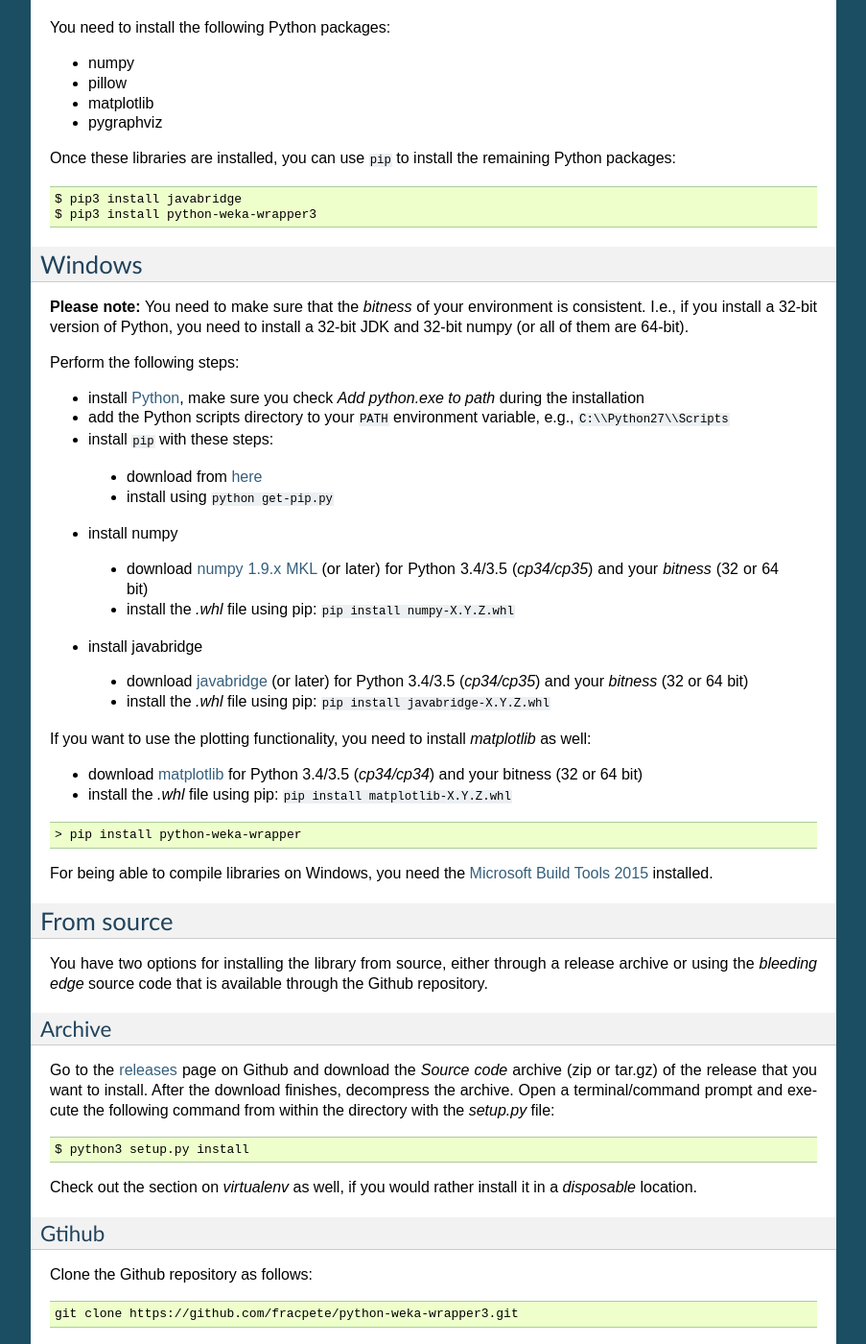
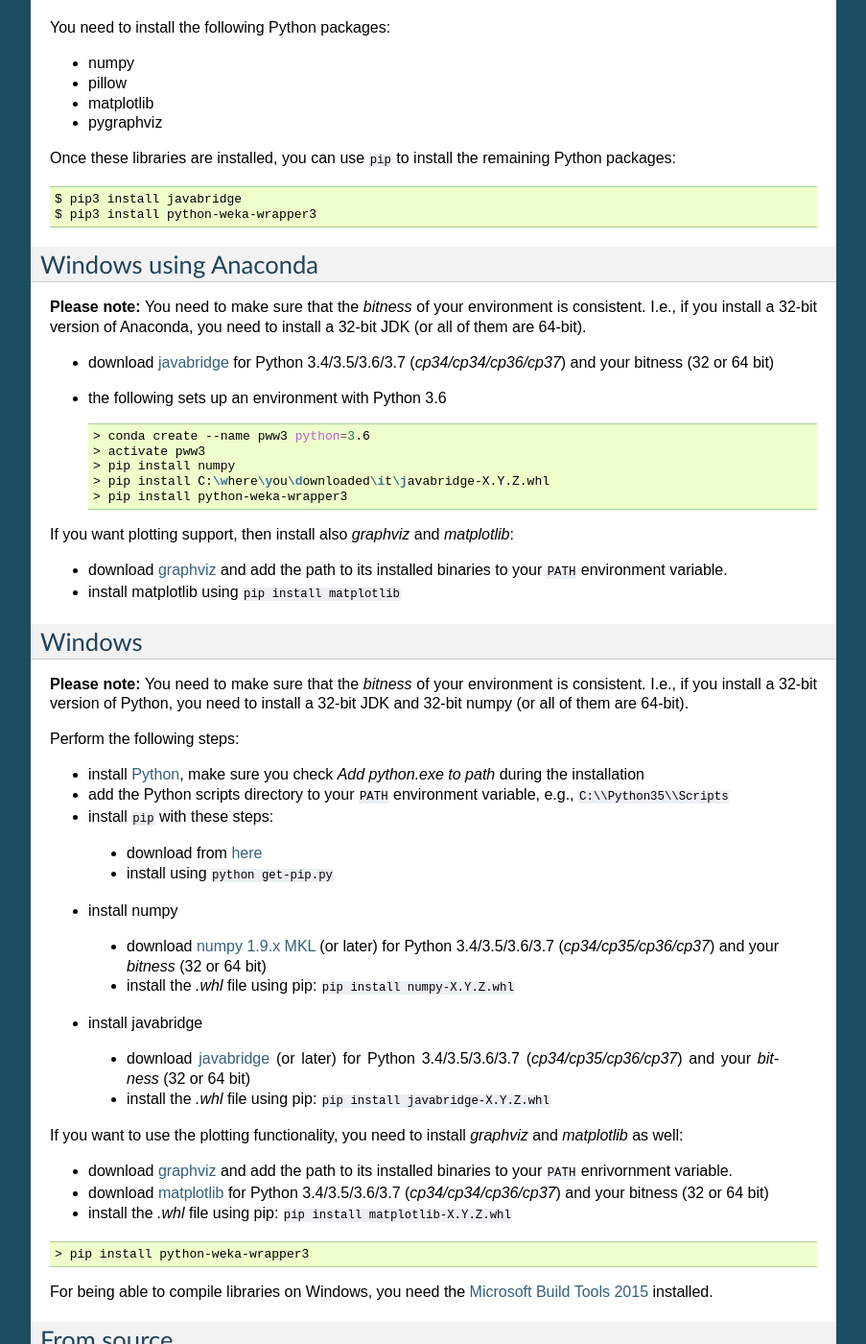
Before and after one commit to fracpete/python-weka-wrapper3, a Sphinx documentation site: the page built from doc/source/install.rst, in a window 1280 px wide and 1400 px high, scrolled down 2636 px. Shown: the whole window at 96% size, without its empty margins (198-1101 px from the left). Built offline with Sphinx 7.4.7, drawn with Linux system fonts in a browser that asks for light colours; pages that are not in the unit, such as notebooks, are missing from menus; some of the changed text lies outside the part shown.

Commit message:
added section on Anaconda to install.rst; fixed links

```diff
--- a/doc/source/examples.rst
+++ b/doc/source/examples.rst
@@ -419,7 +419,7 @@ filters, supervised and unsupervised:
 
    cls = Filter(classname=".Discretize")
 
-.. code-block::
+.. code-block:: bash
 
    Exception: Found multiple matches for '.Discretize':
    weka.filters.supervised.attribute.Discretize
--- a/doc/source/install.rst
+++ b/doc/source/install.rst
@@ -198,6 +198,33 @@ Python packages:
    $ pip3 install python-weka-wrapper3
 
 
+Windows using Anaconda
+----------------------
+
+**Please note:** You need to make sure that the *bitness* of your environment
+is consistent.  I.e., if you install a 32-bit version of Anaconda, you need to
+install a 32-bit JDK (or all of them are 64-bit).
+
+* download `javabridge <http://www.lfd.uci.edu/~gohlke/pythonlibs/#javabridge>`__
+  for Python 3.4/3.5/3.6/3.7 (*cp34/cp34/cp36/cp37*) and your bitness (32 or 64 bit)
+
+* the following sets up an environment with Python 3.6
+
+  .. code-block:: bash
+
+     > conda create --name pww3 python=3.6
+     > activate pww3
+     > pip install numpy
+     > pip install C:\where\you\downloaded\it\javabridge-X.Y.Z.whl
+     > pip install python-weka-wrapper3
+
+If you want plotting support, then install also *graphviz* and *matplotlib*:
+
+* download `graphviz <https://graphviz.gitlab.io/_pages/Download/Download_windows.html>`__
+  and add the path to its installed binaries to your ``PATH`` environment variable.
+* install matplotlib using ``pip install matplotlib``
+
+
 Windows
 -------
 
@@ -208,7 +235,7 @@ install a 32-bit JDK and 32-bit numpy (or all of them are 64-bit).
 Perform the following steps:
 
 * install `Python <http://www.python.org/downloads>`__, make sure you check *Add python.exe to path* during the installation
-* add the Python scripts directory to your ``PATH`` environment variable, e.g., ``C:\\Python27\\Scripts``
+* add the Python scripts directory to your ``PATH`` environment variable, e.g., ``C:\\Python35\\Scripts``
 * install ``pip`` with these steps:
 
  * download from `here <https://bootstrap.pypa.io/get-pip.py>`__
@@ -217,24 +244,26 @@ Perform the following steps:
 * install numpy
 
  * download `numpy 1.9.x MKL <http://www.lfd.uci.edu/~gohlke/pythonlibs/#numpy>`__
-   (or later) for Python 3.4/3.5 (*cp34/cp35*) and your *bitness* (32 or 64 bit)
+   (or later) for Python 3.4/3.5/3.6/3.7 (*cp34/cp35/cp36/cp37*) and your *bitness* (32 or 64 bit)
  * install the *.whl* file using pip: ``pip install numpy-X.Y.Z.whl``
 
 * install javabridge
 
  * download `javabridge <http://www.lfd.uci.edu/~gohlke/pythonlibs/#javabridge>`__
-   (or later) for Python 3.4/3.5 (*cp34/cp35*) and your *bitness* (32 or 64 bit)
+   (or later) for Python 3.4/3.5/3.6/3.7 (*cp34/cp35/cp36/cp37*) and your *bitness* (32 or 64 bit)
  * install the *.whl* file using pip: ``pip install javabridge-X.Y.Z.whl``
 
-If you want to use the plotting functionality, you need to install *matplotlib* as well:
+If you want to use the plotting functionality, you need to install *graphviz* and *matplotlib* as well:
 
+* download `graphviz <https://graphviz.gitlab.io/_pages/Download/Download_windows.html>`__
+  and add the path to its installed binaries to your ``PATH`` enrivornment variable.
 * download `matplotlib <http://www.lfd.uci.edu/~gohlke/pythonlibs/#matplotlib>`__
-  for Python 3.4/3.5 (*cp34/cp34*) and your bitness (32 or 64 bit)
+  for Python 3.4/3.5/3.6/3.7 (*cp34/cp34/cp36/cp37*) and your bitness (32 or 64 bit)
 * install the *.whl* file using pip: ``pip install matplotlib-X.Y.Z.whl``
 
 .. code-block:: bash
 
-   > pip install python-weka-wrapper
+   > pip install python-weka-wrapper3
 
 For being able to compile libraries on Windows, you need the
 `Microsoft Build Tools 2015 <https://www.microsoft.com/en-us/download/details.aspx?id=48159>`_
--- a/doc/source/virtualenv.rst
+++ b/doc/source/virtualenv.rst
@@ -54,7 +54,7 @@ Troubleshooting
 
      $  bin/easy_install -U distribute
 
-* On Ubuntu, follow `this post <http://www.sandersnewmedia.com/why/2012/04/16/installing-pil-virtualenv-ubuntu-1204-precise-pangolin/>`_
+* On Ubuntu, follow `this post <http://www.sandersnewmedia.com/why/2012/04/16/installing-pil-virtualenv-ubuntu-1204-precise-pangolin/>`__
   to install all the required dependencies for PIL:
 
   .. code-block:: bash
@@ -62,7 +62,7 @@ Troubleshooting
      $ sudo apt-get build-dep python-imaging
 
 * To enable support for PIL on Ubuntu, see
-  `this post <http://www.sandersnewmedia.com/why/2012/04/16/installing-pil-virtualenv-ubuntu-1204-precise-pangolin/>`_:
+  `this post <http://www.sandersnewmedia.com/why/2012/04/16/installing-pil-virtualenv-ubuntu-1204-precise-pangolin/>`__:
 
   .. code-block:: bash
 
@@ -70,7 +70,7 @@ Troubleshooting
      $ sudo ln -s /usr/lib/`uname -i`-linux-gnu/libjpeg.so /usr/lib/
      $ sudo ln -s /usr/lib/`uname -i`-linux-gnu/libz.so /usr/lib/
 
-* Based on `this post https://askubuntu.com/a/785506`_ do the following to install
+* Based on `this post <https://askubuntu.com/a/785506>`__ do the following to install
   matplotlib with tkinter support:
 
   .. code-block:: bash
```
Also changed, not shown: doc/source/troubleshooting.rst (+7 -7 lines).
